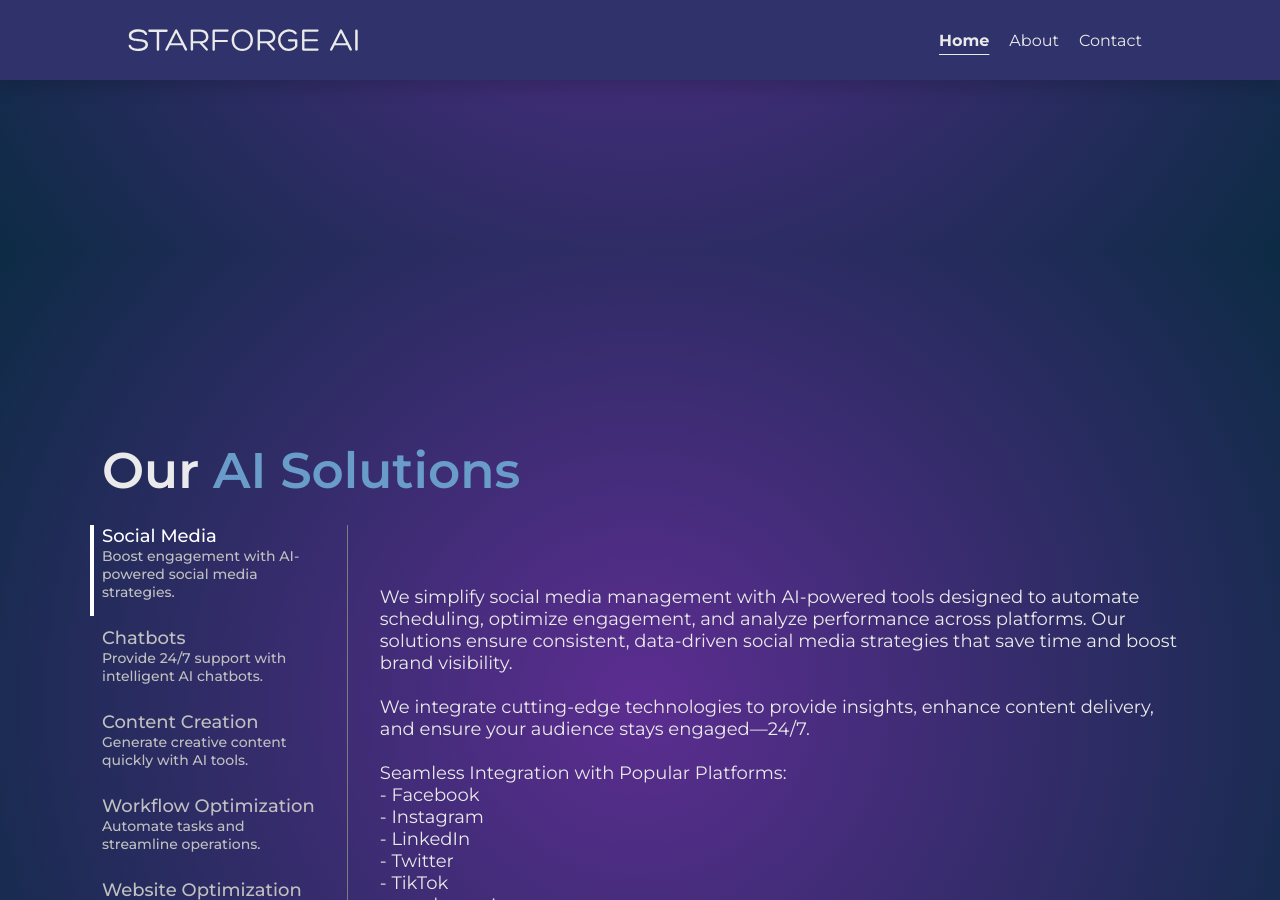
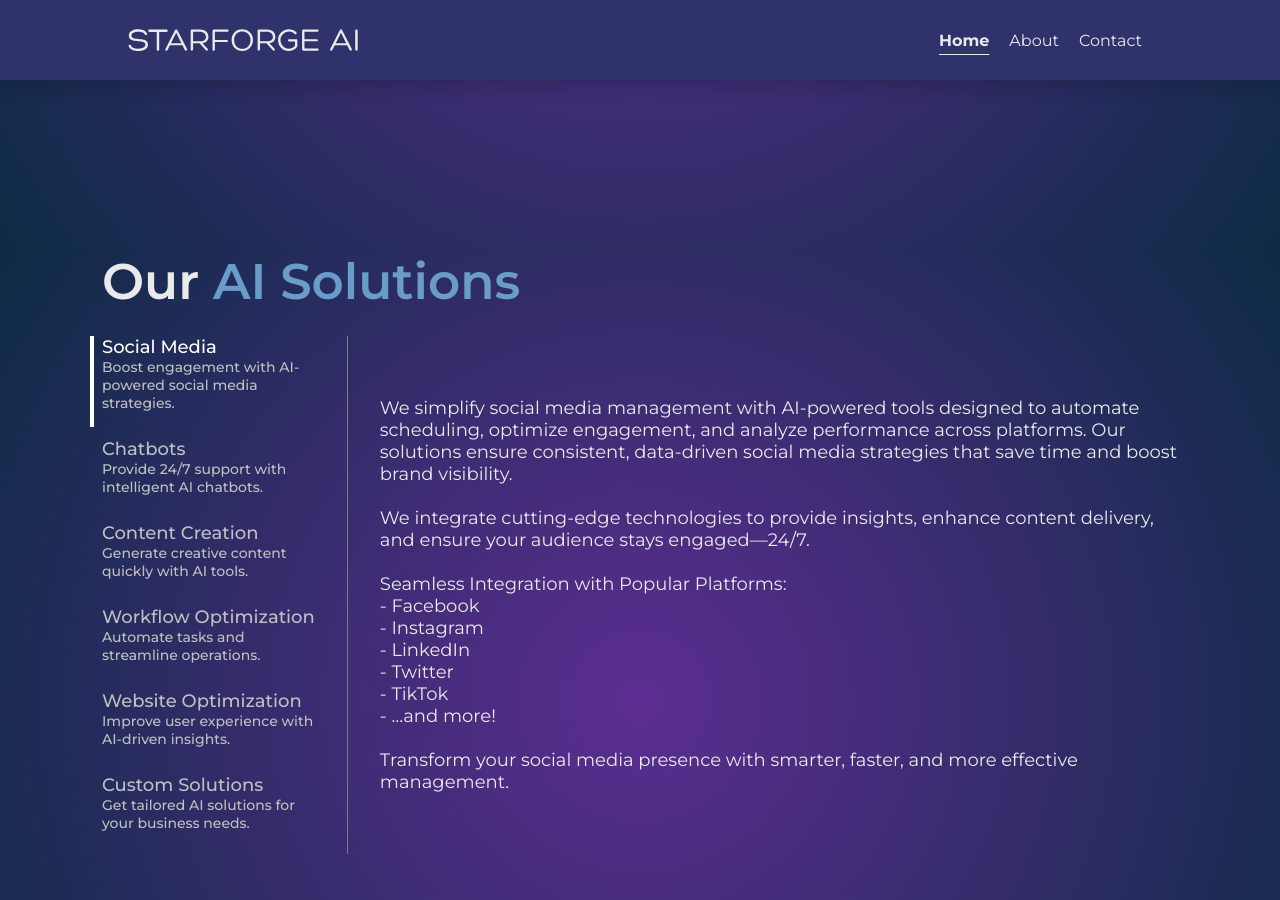
Before and after one commit to EvonixAI/evonixai, a Jekyll site: the page built from index.html, in a window 1280 px wide and 900 px high, scrolled down 649 px. Built offline with Jekyll 4.4.1, drawn with Linux system fonts in a browser that asks for light colours; grey boxes are pictures that could not be loaded.

Commit message:
Reduced Section Heights

```diff
--- a/_layouts/page.html
+++ b/_layouts/page.html
@@ -60,13 +60,13 @@
         background-attachment: fixed;
         background-size: cover;
         cursor: url("./assets/cursors/default.png"), default;
+        overflow-x: hidden;
       }
       a {
         cursor: url("./assets/cursors/pointer.png"), pointer !important;
       }
       section {
         background: transparent;
-        height: calc(100vh - 80px);
       }
       * {
         color: #eaeaea;
@@ -95,7 +95,7 @@
       nav .menu {
         width: 32px;
         height: 32px;
-        cursor: pointer;
+        cursor: url("./assets/cursors/pointer.png"), pointer;
         display: none;
       }
       nav .links {
@@ -189,7 +189,7 @@
   </head>
   <body>
     <nav>
-      <a style="display: block; height: auto" href="starforgeai"
+      <a style="display: block; height: auto" href="{{ site.baseurl }}/"
         ><img src="./assets/img/STARFORGE AI.svg" alt="Logo" class="logo"
       /></a>
       <img
@@ -201,7 +201,11 @@
 
       <ul class="links" id="nav-links">
         <li>
-          <a class="{% if page.url == '/' %}active{% endif %}" href="/">Home</a>
+          <a
+            class="{% if page.url == '/' %}active{% endif %}"
+            href="{{ site.baseurl }}/"
+            >Home</a
+          >
         </li>
         <li>
           <a class="{% if page.url == '/about' %}active{% endif %}" href="about"
--- a/assets/css/index.css
+++ b/assets/css/index.css
@@ -12,9 +12,9 @@ h1 {
   scroll-snap-type: y mandatory;
 } */
 section {
-  padding-top: 80px !important;
+  /* padding-top: 80px !important; */
   /* scroll-snap-align: center; */
-  height: 100vh;
+  /* height: 100vh; */
 }
 section {
   display: grid;
@@ -40,6 +40,8 @@ section h1 .highlight {
   width: 320px;
 }
 .hero {
+  padding-top: 80px !important;
+  height: 100vh;
   display: flex;
   justify-content: space-around;
   align-items: center;
@@ -125,6 +127,9 @@ section.services {
   padding: 0 2rem;
   width: 100%;
 }
+#services {
+  scroll-margin-top: 130px;
+}
 .services-wrapper {
   margin-top: 1.5rem;
   display: flex;
@@ -193,6 +198,7 @@ section.services {
 }
 
 .benefits-wrapper {
+  margin-top: 4rem;
   max-width: 1200px;
 }
 .benefits h1 {
@@ -289,7 +295,8 @@ section.services {
 }
 
 .cta {
-  padding: 0 2rem;
+  margin-top: 6rem;
+  padding: 3rem 2rem;
   text-align: center;
   position: relative;
   display: flex;
@@ -304,6 +311,7 @@ section.services {
 }
 .cta .actions {
   margin-top: 28px;
+  margin-bottom: 5rem;
   display: grid;
   place-items: center;
 }
@@ -316,7 +324,7 @@ section.services {
 }
 .cta .up {
   position: absolute;
-  bottom: 28px;
+  bottom: 36px;
   right: 0;
   left: 50%;
   transform: translateX(-50%);
@@ -327,7 +335,7 @@ section.services {
 }
 .cta .up:hover {
   opacity: 0.7;
-  bottom: 36px;
+  bottom: 42px;
 }
 
 .hero div {
--- a/index.html
+++ b/index.html
@@ -253,7 +253,7 @@ url: /
   <div>
     <h1 data-aos="fade-in">Ready to <span class="highlight">Transform</span> Your <span class="highlight">Business</span> with AI?</h1>
     <div class="actions">
-      <a data-aos="zoom-in" data-aos-delay="500" class="talk" href="/contact">Let's Talk</a>
+      <a  class="talk" href="/contact">Let's Talk</a>
     </div>
   </div>
 
```
Also changed, not shown: assets/css/about.css (+4 -10 lines).
